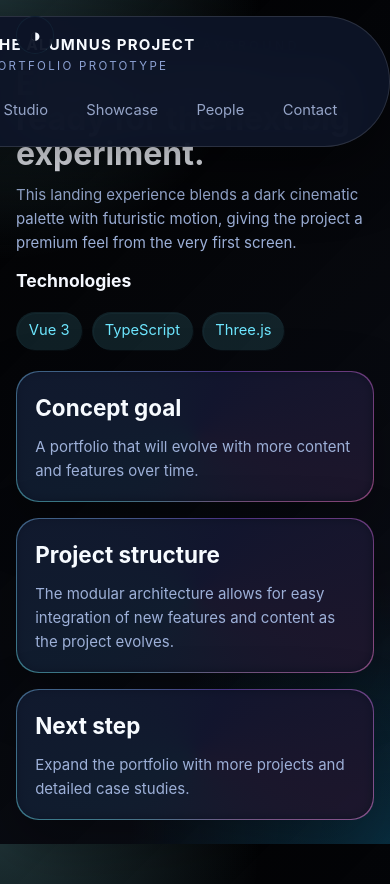
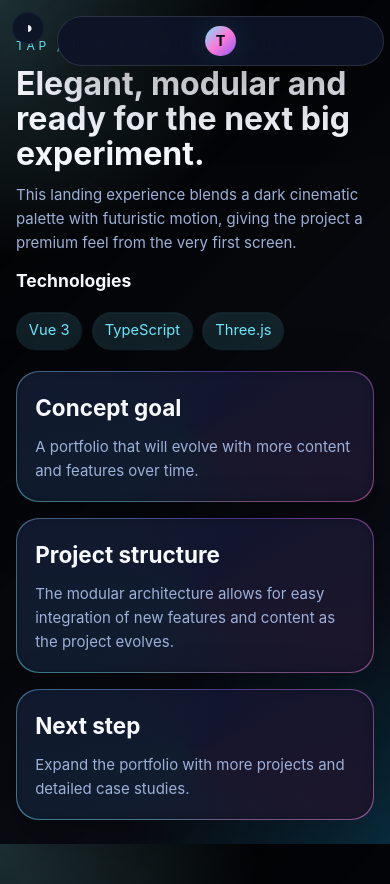
Before and after one commit to TheAlumnusProject/Portfolio, a Vue app in the folder src/Frontend/: page /people in a window 390 px wide. Built offline with nearby package versions, Linux system fonts and the light colour scheme; the HTML template or start-up script is replaced by a standard one.

Commit message:
Make responsive

```diff
--- a/src/Frontend/src/components/layout/NavBar.vue
+++ b/src/Frontend/src/components/layout/NavBar.vue
@@ -1,13 +1,15 @@
 <script setup lang="ts">
 import { RouterLink, useRoute } from 'vue-router';
 import { ref } from 'vue';
+import { onMounted } from 'vue';
 import { useTheme } from '@/composables/useTheme';
 import type { ThemeName } from '@/composables/useTheme';
 
 const route = useRoute();
-
 const { currentTheme, toggleTheme, applyTheme, themes } = useTheme();
 const showThemeMenu = ref(false);
+const delayOnMobile = 5000;
+const startupDelayOnMobile = 5000;
 
 const selectTheme = (name: string) => {
   applyTheme(name as ThemeName);
@@ -30,32 +32,63 @@ const activeLink = (linkTo: string) => {
   return route.path.startsWith(linkTo);
 };
 
-const width = links.length * 6.5 + 1.5; // 6.5rem per link + 1.5rem padding
-
-const HandleClick = () => {
+const handleClick = () => {
   const navShell = document.querySelector('.nav-shell') as HTMLElement;
   if (!navShell) return;
+  navShell.classList.toggle('collapsed-nav');
+  if(!navShell.classList.contains('collapsed-nav'))
+    hideAfterDelayOnMobile(delayOnMobile)
+};
 
-  navShell.classList.toggle('collapsed-nav');
-};
+const hideAfterDelayOnMobile = (delay : number) => {
+  if (window.innerWidth <= 640) {
+    const navShell = document.querySelector('.nav-shell') as HTMLElement;
+    if (!navShell) return;
+    setTimeout(() => {
+      navShell.classList.add('collapsed-nav');
+    }, delay);
+  }
+}
+
+onMounted(() => {
+  hideAfterDelayOnMobile(startupDelayOnMobile);
+});
 </script>
 
 <template>
   <div class="theme-wrapper">
-    <button class="theme-toggle" @click="showThemeMenu = !showThemeMenu" :aria-expanded="showThemeMenu" :title="`Theme: ${currentTheme}`">
+    <button
+      class="theme-toggle"
+      @click="showThemeMenu = !showThemeMenu"
+      :aria-expanded="showThemeMenu"
+      :title="`Theme: ${currentTheme}`"
+    >
       <span class="theme-icon">◑</span>
     </button>
-
-    <div v-if="showThemeMenu" class="theme-menu" @keydown.esc="showThemeMenu = false">
-      <button v-for="t in themes" :key="t.name" class="theme-item" :class="{ active: currentTheme === t.name }" @click="selectTheme(t.name)">
-        <span class="swatch" :style="{ background: t.colors ? t.colors.accent : 'transparent' }"></span>
+    <div
+      v-if="showThemeMenu"
+      class="theme-menu"
+      @keydown.esc="showThemeMenu = false"
+    >
+      <button
+        v-for="t in themes"
+        :key="t.name"
+        class="theme-item"
+        :class="{ active: currentTheme === t.name }"
+        @click="selectTheme(t.name)"
+      >
+        <span
+          class="swatch"
+          :style="{ background: t.colors ? t.colors.accent : 'transparent' }"
+        ></span>
         <span class="label">{{ t.label }}</span>
       </button>
     </div>
   </div>
+
   <header class="nav-shell">
-    <nav class="nav-bar" :style="{ width: width + 'rem' }">
-      <div class="brand" @click="HandleClick">
+    <nav class="nav-bar">
+      <div class="brand" @click="handleClick">
         <span class="brand-mark">T</span>
         <span class="brand-text">
           <span>
@@ -64,9 +97,14 @@ const HandleClick = () => {
           </span>
         </span>
       </div>
-
       <div class="nav-links">
-        <RouterLink v-for="link in links" :key="link.to" :to="link.to" class="nav-link" :class="{ 'router-link-active': activeLink(link.to) }">
+        <RouterLink
+          v-for="link in links"
+          :key="link.to"
+          :to="link.to"
+          class="nav-link"
+          :class="{ 'router-link-active': activeLink(link.to) }"
+        >
           {{ link.label }}
         </RouterLink>
       </div>
@@ -83,8 +121,10 @@ const HandleClick = () => {
 .nav-bar {
   position: fixed;
   z-index: 20;
-  right: 0;
-  max-width: 1280px;
+  top: 1rem;
+  right: 1rem;
+  width: fit-content;
+  max-width: min(1280px, calc(100vw - 2rem));
   padding: 1rem 1.2rem;
   border: 1px solid rgba(255, 255, 255, 0.12);
   border-radius: 999px;
@@ -107,12 +147,15 @@ const HandleClick = () => {
   align-items: center;
   gap: 0.8rem;
   color: #f8fbff;
+  flex-shrink: 0;
 }
+
 .brand:hover {
   cursor: pointer;
   opacity: 0.9;
   color: var(--accent);
 }
+
 .brand:hover .brand-mark {
   box-shadow: 0 0 50px var(--accent-weak);
 }
@@ -143,6 +186,7 @@ const HandleClick = () => {
   color: #06070c;
   background: linear-gradient(135deg, var(--accent), var(--accent2), var(--accent3));
   box-shadow: 0 0 30px var(--accent-weak);
+  flex-shrink: 0;
 }
 
 .nav-links {
@@ -155,6 +199,8 @@ const HandleClick = () => {
     width 500ms ease 500ms;
   width: 100%;
   height: 2.4rem;
+  min-height: 2.4rem;
+  overflow: hidden;
 }
 
 .nav-link {
@@ -170,6 +216,7 @@ const HandleClick = () => {
     all 180ms ease,
     opacity 500ms ease 800ms;
   position: relative;
+  white-space: nowrap;
 }
 
 .nav-link::after {
@@ -195,18 +242,25 @@ const HandleClick = () => {
   transform: scaleX(1);
 }
 
+/* Collapsed state */
 .collapsed-nav .nav-bar {
   gap: 0;
   width: 20rem !important;
 }
+
 .collapsed-nav .nav-links {
   height: 0;
+  min-height: 0;
   opacity: 0;
   width: 0;
+  pointer-events: none;
 }
+
 .collapsed-nav .nav-link {
   opacity: 0;
 }
+
+/* Theme toggle */
 .theme-toggle {
   position: fixed;
   top: 1rem;
@@ -221,6 +275,7 @@ const HandleClick = () => {
   color: var(--text);
   background: var(--surface-strong);
   border: 1px solid var(--accent-ghost);
+  cursor: pointer;
 }
 
 .theme-wrapper {
@@ -273,4 +328,161 @@ const HandleClick = () => {
   font-size: 0.9rem;
   color: var(--text);
 }
+
+/* ========== Responsive ========== */
+
+@media (max-width: 900px) {
+  .nav-bar {
+    right: 0.75rem;
+    padding: 0.85rem 1rem;
+    gap: 0.75rem;
+  }
+
+  .brand {
+    gap: 0.65rem;
+  }
+
+  .brand strong {
+    font-size: 0.85rem;
+  }
+
+  .brand small {
+    font-size: 0.65rem;
+  }
+
+  .brand-mark {
+    width: 2.15rem;
+    height: 2.15rem;
+  }
+
+  .nav-links {
+    gap: 0.35rem;
+    min-height: 2.15rem;
+    height: auto;
+  }
+
+  .nav-link {
+    height: 2.15rem;
+    padding: 0.55rem 0.75rem;
+    font-size: 0.85rem;
+  }
+
+  .theme-toggle {
+    width: 2.15rem;
+    height: 2.15rem;
+    font-size: 1.1rem;
+  }
+
+  .theme-wrapper {
+    top: 3.25rem;
+  }
+  .collapsed-nav .nav-bar {
+  gap: 0;
+  width: auto !important;
+}
+}
+
+@media (max-width: 640px) {
+  .nav-bar {
+    right: 0.5rem;
+    left: auto;
+    padding: 0.7rem 0.85rem;
+    gap: 0.6rem;
+    max-width: calc(100vw - 1rem);
+  }
+
+  .brand {
+    gap: 0.5rem;
+  }
+
+  .brand strong {
+    font-size: 0.78rem;
+    letter-spacing: 0.06em;
+  }
+
+  .brand small {
+    font-size: 0.6rem;
+    letter-spacing: 0.12em;
+  }
+
+  .brand-mark {
+    width: 2rem;
+    height: 2rem;
+    font-size: 0.9rem;
+  }
+
+  .nav-links {
+    gap: 0.25rem;
+    min-height: 2rem;
+  }
+
+  .nav-link {
+    height: 2rem;
+    padding: 0.4rem 0.6rem;
+    font-size: 0.76rem;
+  }
+
+  .collapsed-nav .nav-bar {
+    width: auto !important;
+  }
+
+  .theme-toggle {
+    top: 0.75rem;
+    left: 0.75rem;
+    width: 2rem;
+    height: 2rem;
+    font-size: 1rem;
+  }
+
+  .theme-wrapper {
+    top: 3rem;
+    left: 0.75rem;
+  }
+
+  .theme-menu {
+    min-width: 9rem;
+    padding: 0.4rem;
+  }
+
+  .theme-item {
+    padding: 0.4rem 0.5rem;
+  }
+
+  .label {
+    font-size: 0.85rem;
+  }
+}
+
+@media (max-width: 420px) {
+  .nav-bar {
+    right: 0.4rem;
+    padding: 0.6rem 0.7rem;
+  }
+
+  /* Hide brand text on very small screens to prevent overflow */
+  .brand-text {
+    display: none;
+  }
+
+  .brand-mark {
+    width: 1.9rem;
+    height: 1.9rem;
+  }
+
+  .nav-links {
+    min-height: 1.9rem;
+    flex-direction: column;
+  }
+
+  .nav-link {
+    height: 1.9rem;
+    padding: 0.35rem 0.5rem;
+    font-size: 0.5rem;
+  }
+
+  .collapsed-nav .nav-bar {
+    width: auto !important;
+    padding: 0.55rem;
+  }
+}
 </style>
--- a/src/Frontend/src/views/PeopleView.vue
+++ b/src/Frontend/src/views/PeopleView.vue
@@ -9,7 +9,7 @@ import axelImage from '@/assets/images/axel.jpg';
 const people = [
   {
     name: 'Jeffrey Cornillie',
-    role: 'Generalist builder',
+    role: 'Generalist',
     focus: 'Enthused by everything code, design, and motion. Simply enjoys everything that can be built and shared with others.',
     quote: '"I like building things that feel thoughtful, usable, and hopefully a little bit memorable."',
     color: '#6ee7ff',
@@ -30,7 +30,7 @@ const people = [
   },
   {
     name: 'Axel Martens',
-    role: 'Generalist builder',
+    role: 'Generalist',
     focus: 'Enjoys working on things that improve the world, and learning new skills along the way.',
     quote: '"I’m happiest when a project feels both imaginative and intentional."',
     color: '#a855f7',
@@ -42,6 +42,7 @@ const people = [
   },
 ];
 people.forEach((person) => (person.image = new URL(person.image ?? '', import.meta.url).href));
+people.sort(() => Math.random() - 0.5);
 </script>
 
 <template>
@@ -92,12 +93,14 @@ people.forEach((person) => (person.image = new URL(person.image ?? '', import.me
 
 .people-list {
   width: 100%;
+  max-width: 100vw;
   display: flex;
   flex-direction: column;
   gap: 1rem;
 }
 .person {
   width: max-content;
+  max-width: 100vw;
   padding: 1rem 5rem;
 }
 .person-row {
@@ -242,4 +245,14 @@ h2 {
     justify-content: flex-start;
   }
 }
+
+@media (max-width: 480px) {
+  .person {
+    padding: 1rem 2rem;
+    flex-direction: column;
+  }
+  .person-row{
+    grid-template-columns: 1fr !important;
+  }
+}
 </style>
```
